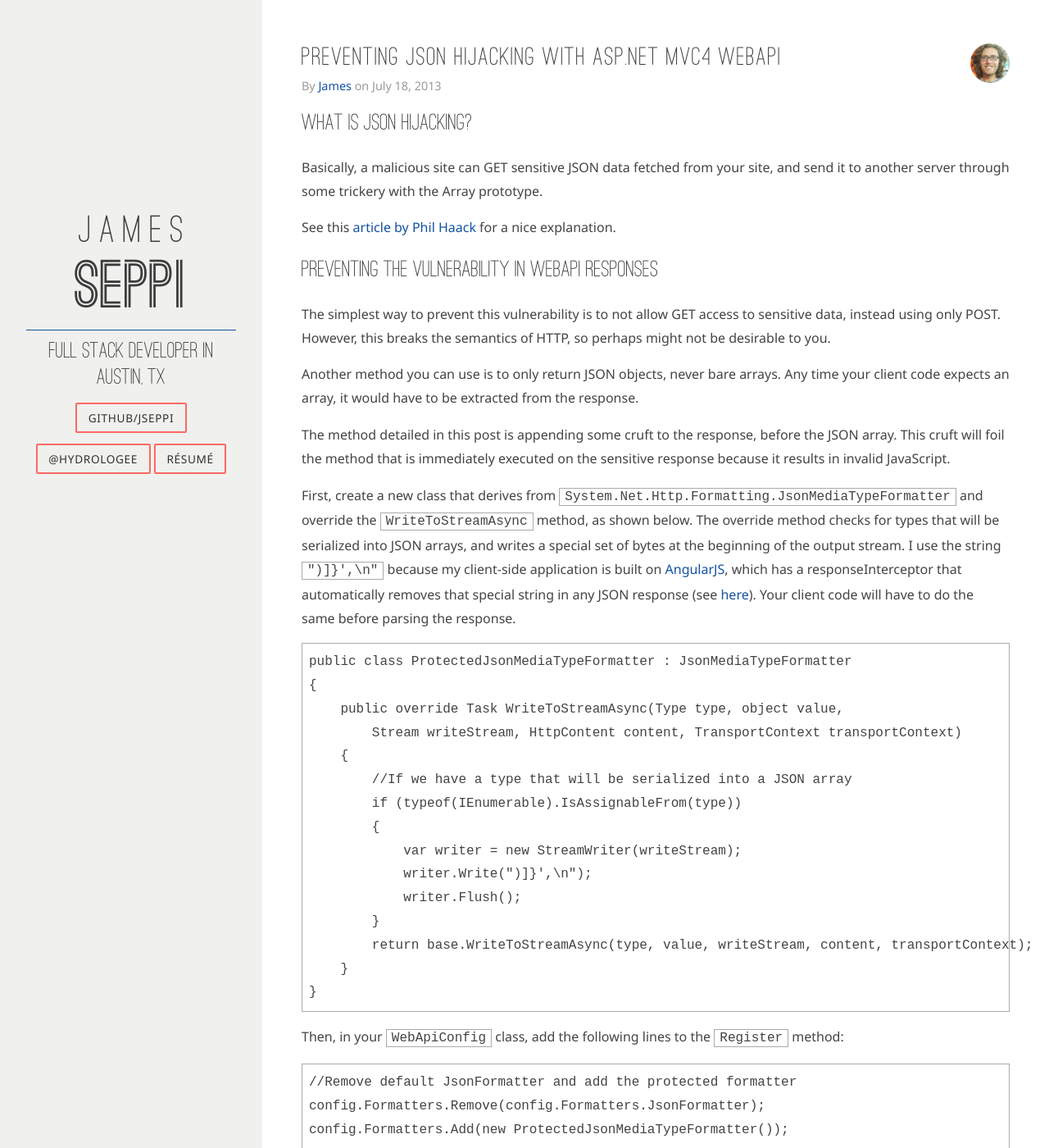
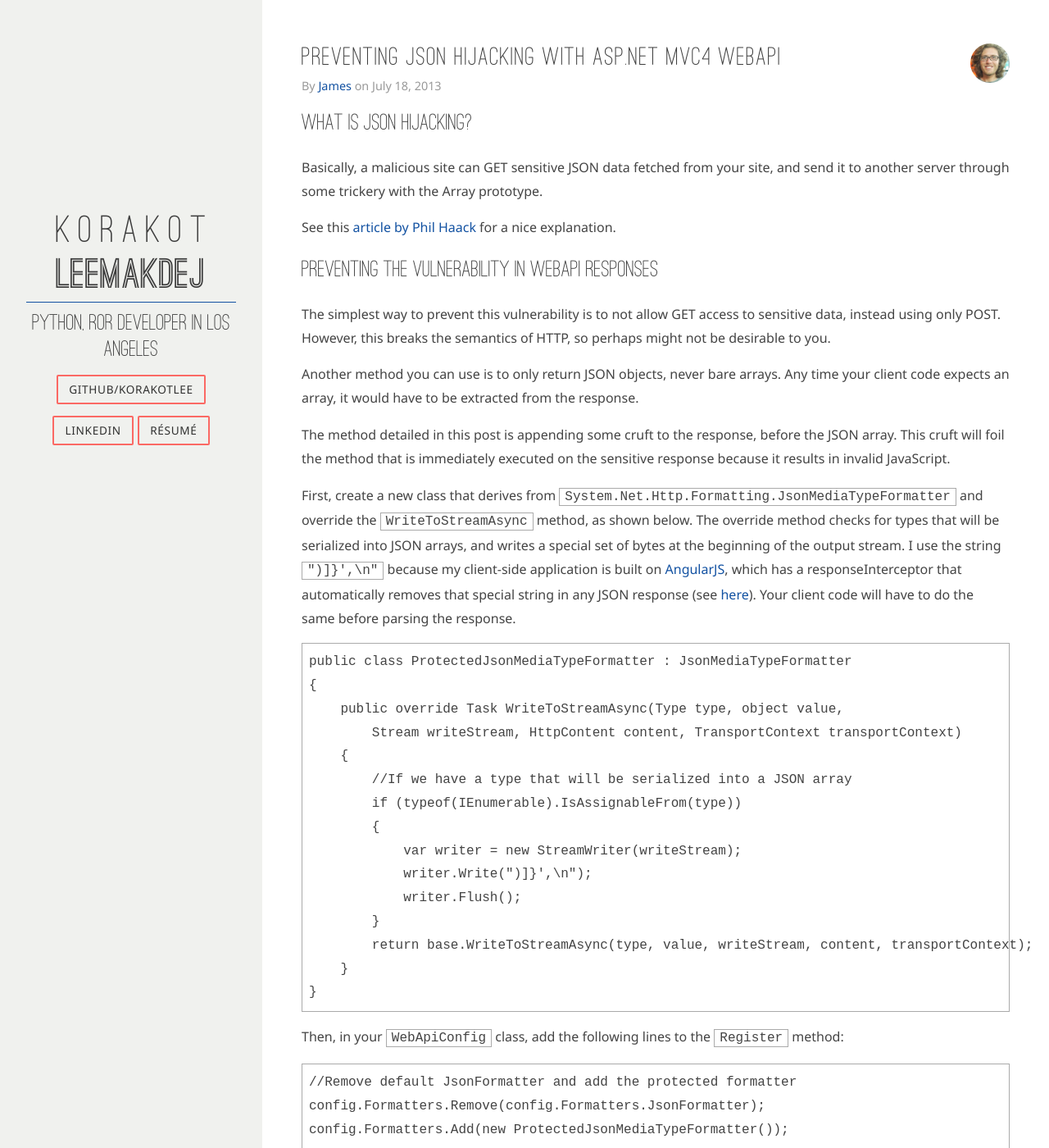
Before and after one commit to korakotlee/korakotlee.github.io, a Jekyll site: the page built from _posts/articles/2013-07-18-webapi-json-hijack-prevention.md, in a window 1280 px wide and 1400 px high. Shown: the whole window at 82% size. Built offline with Jekyll 4.4.1, drawn with Linux system fonts in a browser that asks for light colours; nearby versions of some CDN libraries.

Commit message:
change index in default.html

```diff
--- a/_layouts/default.html
+++ b/_layouts/default.html
@@ -3,24 +3,15 @@
 <head>
   <meta charset="utf-8">
   <meta name="viewport" content="width=device-width, initial-scale=1.0">
-  <meta name="description" content="James Seppi's portfolio">
+  <meta name="description" content="Korakot Leemakdej's portfolio">
 
-  <title>James Seppi</title>
+  <title>Korakot Leemakdej</title>
 
   <link rel="stylesheet" href="//cdnjs.cloudflare.com/ajax/libs/pure/0.5.0/pure-min.css">
   <link rel="stylesheet" href="//cdnjs.cloudflare.com/ajax/libs/pure/0.5.0/grids-responsive-min.css">
 
   <link rel="stylesheet" href="/css/main.css">
 
-  <script>
-    (function(i,s,o,g,r,a,m){i['GoogleAnalyticsObject']=r;i[r]=i[r]||function(){
-    (i[r].q=i[r].q||[]).push(arguments)},i[r].l=1*new Date();a=s.createElement(o),
-    m=s.getElementsByTagName(o)[0];a.async=1;a.src=g;m.parentNode.insertBefore(a,m)
-    })(window,document,'script','//www.google-analytics.com/analytics.js','ga');
-
-    ga('create', 'UA-36067549-1', 'auto');
-    ga('send', 'pageview');
-  </script>
 </head>
 <body>
 
@@ -30,23 +21,23 @@
       <hgroup>
         <h1 class="blog-title">
             <a href="/{{site.baseurl}}" title="Home">
-                <span class="first-name">James</span><br/>
-                <span class="last-name">Seppi</span>
+                <span class="first-name">Korakot</span><br/>
+                <span class="last-name">Leemakdej</span>
             </a>
         </h1>
-        <h2 class="blog-tagline">Full Stack Developer in Austin, TX</h2>
+        <h2 class="blog-tagline">Python, RoR Developer in Los Angeles</h2>
       </hgroup>
 
       <nav class="nav">
         <ul class="nav-list">
           <li class="nav-item">
-            <a class="pure-button" href="https://github.com/jseppi">GitHub/jseppi</a>
+            <a class="pure-button" href="https://github.com/korakotlee">GitHub/korakotlee</a>
           </li>
           <li class="nav-item">
-            <a class="pure-button" href="https://twitter.com/hydrologee">@hydrologee</a>
+            <a class="pure-button" href="https://www.linkedin.com/in/korakot/" >LinkedIn</a>
           </li>
           <li class="nav-item">
-            <a class="pure-button" href="/files/James Seppi Resume 2018-01-25.pdf" title="James Seppi's Résumé">Résumé</a>
+            <a class="pure-button" href="/files/Korakot Leemakdej Resume 2018-01-25.pdf" title="Korakot Leemakdej's Résumé">Résumé</a>
           </li>
         </ul>
       </nav>
--- a/css/main.scss
+++ b/css/main.scss
@@ -130,7 +130,7 @@ pre {
 
 .blog-title .last-name {
     font-weight: 700;
-    font-size: 79px;
+    font-size: 49px;
 }
 
 .blog-tagline {
--- a/index.html
+++ b/index.html
@@ -8,7 +8,7 @@ published: true
   <div class="at-a-glance">
     <div class="pure-g">
       <div class="pure-u-1">
-        <img src="/img/songrit.jpg" alt="Korakot"/>
+        <img src="/img/korakot.jpg" alt="Korakot"/>
         <p>I am a software developer in Austin, Texas, currently on the <a href="https://www.mapbox.com/about/team/james-seppi/">Platform Team</a> at <a href="https://www.mapbox.com">Mapbox</a>. I code primarily for the web using JavaScript and Python, but dabble in other languages.</p>
         <p>Prior to Mapbox, I worked at <a href="https://18f.gsa.gov" title="18F">18F</a>, where I was the technical lead on a number of projects that help transform the way the federal government delivers digital services.</p>
         <p>Before 18F, I was the lead software developer at the <a href="https://tnris.org">Texas Natural Resources Information System (TNRIS)</a>, where I helped transition the group to using and <a href="https://github.com/tnris">creating</a> open-source software, and to using cloud-based infrastructure.</p>
```
Also changed, not shown: 5 other files.
